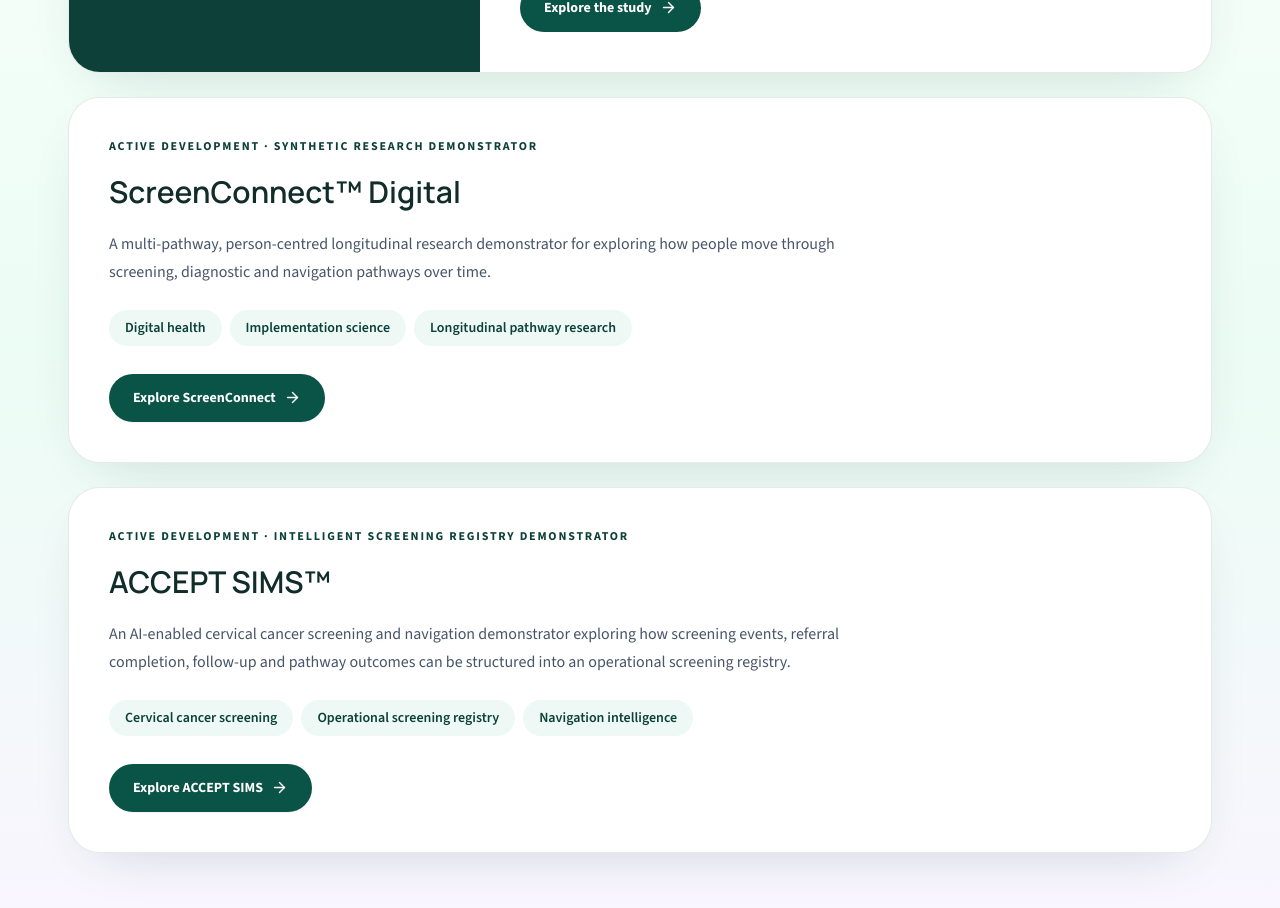
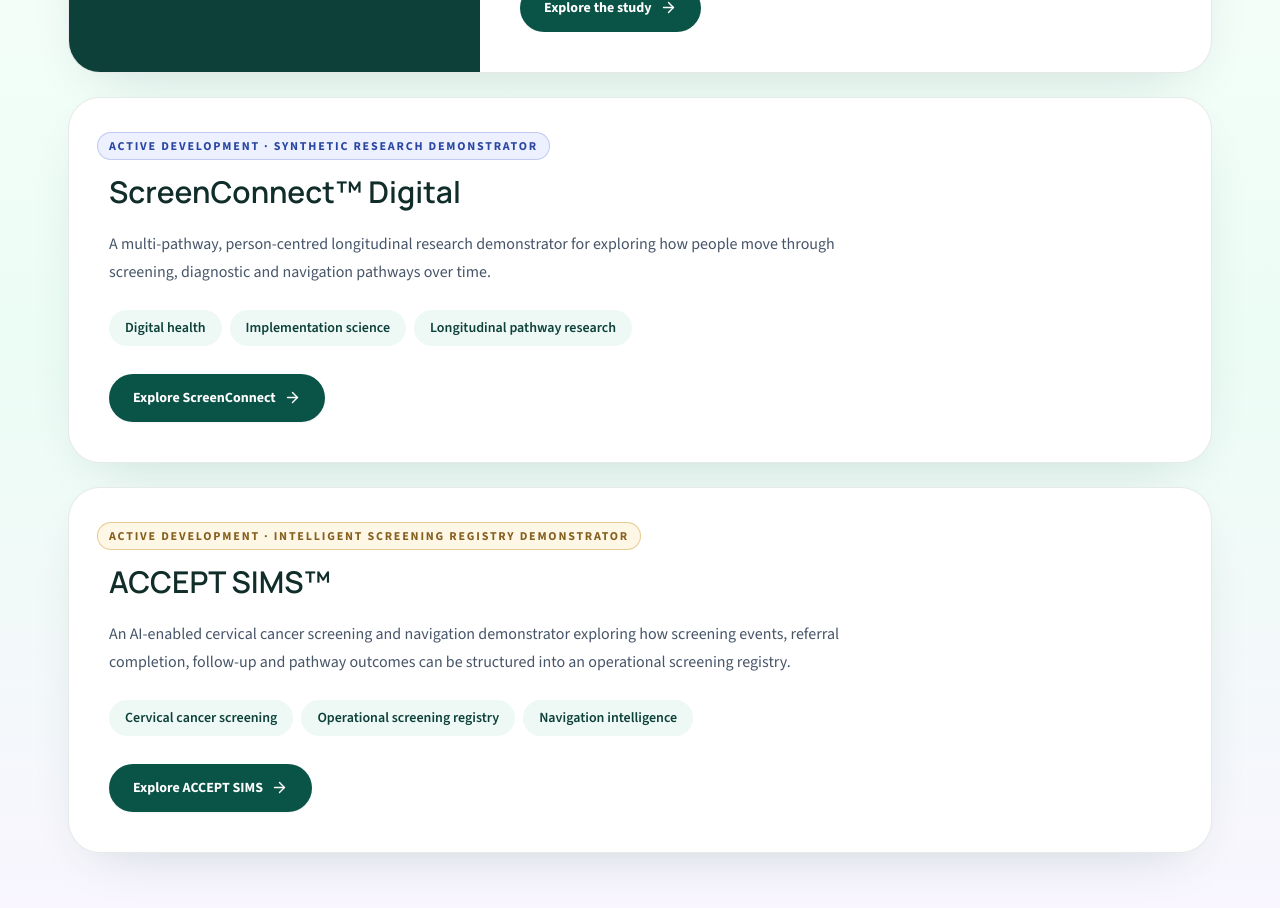
Before and after one commit to BloomShield/bloomshield-website, a Next.js app: page /research-innovation in a window 1280 px wide. Shown: the part 1340-2248 px from the top of the page. Built offline with nearby package versions, Linux system fonts and the light colour scheme; no server answers.

Commit message:
Differentiate research demonstrator pills

```diff
--- a/app/research-innovation/page.tsx
+++ b/app/research-innovation/page.tsx
@@ -63,7 +63,7 @@
             </div>
           </div>
           <article className="mt-6 rounded-[2rem] border border-teal-900/10 bg-white p-8 shadow-soft sm:p-10">
-            <p className="text-xs font-bold uppercase tracking-[.15em] text-teal-800">Active development · Synthetic research demonstrator</p>
+            <p className="relative isolate w-fit text-xs font-bold uppercase tracking-[.15em] text-[#2946a2] before:absolute before:-inset-x-3 before:-inset-y-1.5 before:-z-10 before:rounded-2xl before:border before:border-[#3858c7]/25 before:bg-[#edf0ff] sm:before:rounded-full">Active development · Synthetic research demonstrator</p>
             <h2 className="mt-5 font-display text-2xl font-semibold sm:text-3xl">ScreenConnect™ Digital</h2>
             <p className="mt-5 max-w-3xl leading-7 text-slate-600">A multi-pathway, person-centred longitudinal research demonstrator for exploring how people move through screening, diagnostic and navigation pathways over time.</p>
             <ul aria-label="Research themes" className="mt-6 flex flex-wrap gap-2">
@@ -72,7 +72,7 @@
             <Link href="/research/screenconnect" className="button-primary mt-7">Explore ScreenConnect <ArrowRight aria-hidden="true" size={17} /></Link>
           </article>
           <article className="mt-6 rounded-[2rem] border border-teal-900/10 bg-white p-8 shadow-soft sm:p-10">
-            <p className="text-xs font-bold uppercase tracking-[.15em] text-teal-800">ACTIVE DEVELOPMENT · INTELLIGENT SCREENING REGISTRY DEMONSTRATOR</p>
+            <p className="relative isolate w-fit text-xs font-bold uppercase tracking-[.15em] text-gold-500 before:absolute before:-inset-x-3 before:-inset-y-1.5 before:-z-10 before:rounded-2xl before:border before:border-gold-400/60 before:bg-[#fff7e6] sm:before:rounded-full">ACTIVE DEVELOPMENT · INTELLIGENT SCREENING REGISTRY DEMONSTRATOR</p>
             <h2 className="mt-5 font-display text-2xl font-semibold sm:text-3xl">ACCEPT SIMS™</h2>
             <p className="mt-5 max-w-3xl leading-7 text-slate-600">An AI-enabled cervical cancer screening and navigation demonstrator exploring how screening events, referral completion, follow-up and pathway outcomes can be structured into an operational screening registry.</p>
             <ul aria-label="Research themes" className="mt-6 flex flex-wrap gap-2">
```
